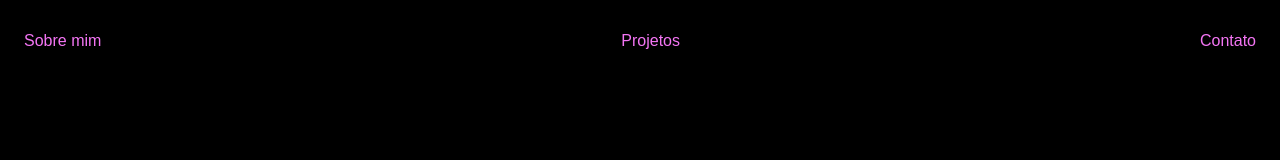
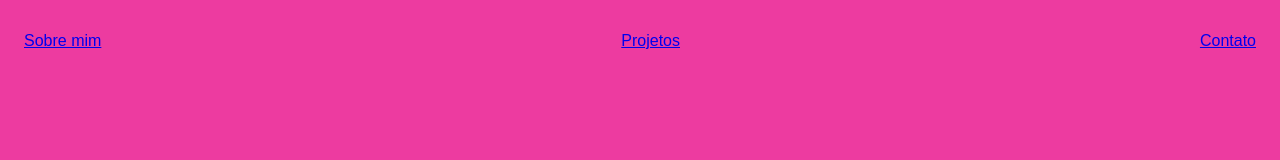
Before and after one commit to isadoranogoceki/Site-1, a plain HTML site: page Site-1-main/index.html in a window 1280 px wide. Drawn offline with Linux system fonts and the light colour scheme.

Commit message:
Add files via upload

```diff
--- a/Site-1-main/index.css
+++ b/Site-1-main/index.css
@@ -1,6 +1,6 @@
 body {
-    color: rgb(244, 117, 244);
-    background-color: black;
+    color: rgb(243, 107, 48);
+    background-color: rgb(237, 59, 160);
     font-family: Arial;
 }
 
--- a/Site-1-main/index.html
+++ b/Site-1-main/index.html
@@ -2,20 +2,20 @@
 <html lang="en">
 <head>
     <meta charset="UTF-8">
-    <meta http-equiv="X-UA-Compatible" content="IE-edge"
+    <meta http-equiv="X-UA-Compatible" content="IE-edge">
     <meta name="viewport" content="width=device-width, initial-scale=1.0">
     <title>Adriana Saty</title>
-<link rel="stylesheet" href="index.css">
+<link rel="stylesheet" href="index.css"></link>
 </head>
 <body>
     <nav>
         <ul>
             <li>
-                <a>Sobre mim</a>
+                <a href="index.html>">Sobre mim </a>
             </li>            <li>
-                <a>Projetos</a>
+                <a href="project.html">Projetos</a>
             </li>            <li>
-                <a>Contato</a>
+                <a href="contact.html">Contato</a>
             </li>
         </ul>
     </nav>
```
Also changed, not shown: Site-1-main/contact.html (added, +1 -0 lines), Site-1-main/project.html (added, +1 -0 lines).
